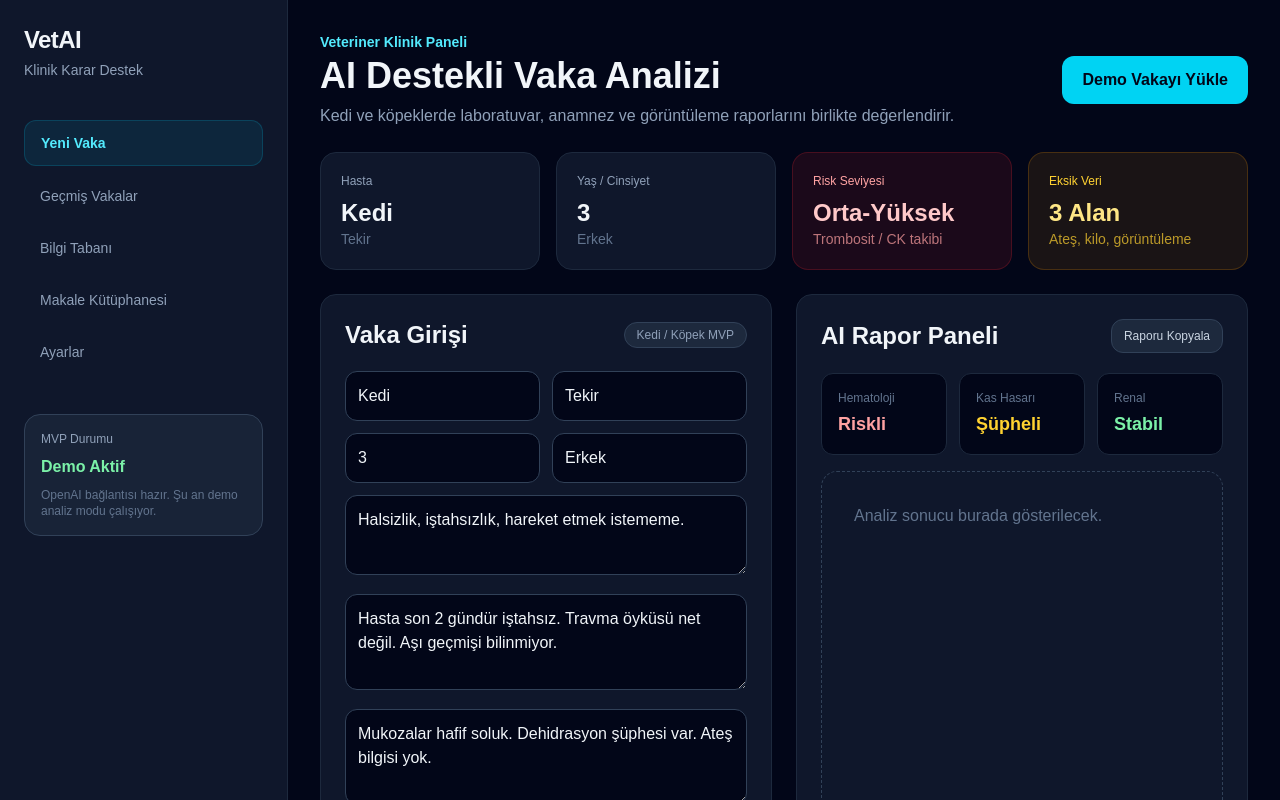
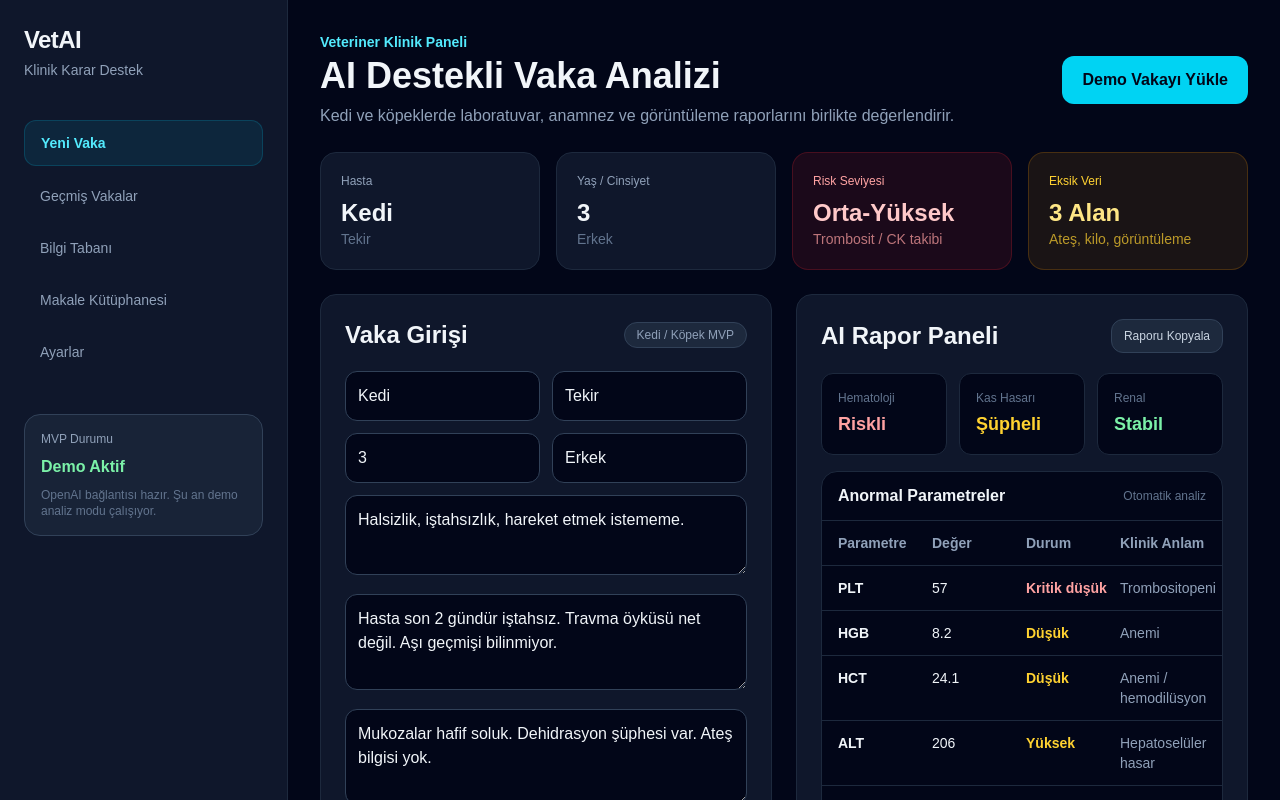
Before and after one commit to bertugegesargin-gif/vetai-clinic-assistant, a Next.js app: page / in a window 1280 px wide. Both pictures are taken after a click on the button "Demo Vakayı Yükle". Shown: the top 800 px of the page. Built offline with nearby package versions, Linux system fonts and the light colour scheme.

Commit message:
Added abnormal parameters table

```diff
--- a/app/page.tsx
+++ b/app/page.tsx
@@ -15,7 +15,48 @@ export default function Home() {
   const [xrayReport, setXrayReport] = useState("");
   const [result, setResult] = useState("");
   const [loading, setLoading] = useState(false);
+function getValue(text: string, key: string) {
+  const regex = new RegExp(`${key}\\s*:?\\s*([0-9.]+)`, "i");
+  const match = text.match(regex);
 
+  return match ? Number(match[1]) : null;
+}
+
+function getAbnormalParameters() {
+  const plt = getValue(hemogram, "PLT");
+  const hgb = getValue(hemogram, "HGB");
+  const hct = getValue(hemogram, "HCT");
+
+  const alt = getValue(biochemistry, "ALT");
+  const ast = getValue(biochemistry, "AST");
+  const ck = getValue(biochemistry, "CK");
+  const ca = getValue(biochemistry, "Ca");
+
+  const rows = [];
+
+  if (plt !== null && plt < 100)
+    rows.push(["PLT", plt, "Kritik düşük", "Trombositopeni"]);
+
+  if (hgb !== null && hgb < 9)
+    rows.push(["HGB", hgb, "Düşük", "Anemi"]);
+
+  if (hct !== null && hct < 30)
+    rows.push(["HCT", hct, "Düşük", "Anemi / hemodilüsyon"]);
+
+  if (alt !== null && alt > 145)
+    rows.push(["ALT", alt, "Yüksek", "Hepatoselüler hasar"]);
+
+  if (ast !== null && ast > 48)
+    rows.push(["AST", ast, "Yüksek", "Kas / karaciğer ilişkili"]);
+
+  if (ck !== null && ck > 315)
+    rows.push(["CK", ck, "Çok yüksek", "Kas hasarı şüphesi"]);
+
+  if (ca !== null && ca < 1.95)
+    rows.push(["Ca", ca, "Düşük", "Hipokalsemi"]);
+
+  return rows;
+}
   async function analyze() {
     setLoading(true);
     setResult("");
@@ -218,7 +259,56 @@ CK: 2045`);
                   <div className="text-lg font-bold text-green-300 mt-1">Stabil</div>
                 </div>
               </div>
+<div className="mb-4 rounded-2xl bg-slate-950 border border-slate-800 overflow-hidden">
+  <div className="px-4 py-3 border-b border-slate-800 flex items-center justify-between">
+    <h3 className="font-bold">Anormal Parametreler</h3>
 
+    <span className="text-xs text-slate-500">
+      Otomatik analiz
+    </span>
+  </div>
+
+  <div className="divide-y divide-slate-800 text-sm">
+    <div className="grid grid-cols-4 gap-2 px-4 py-3 text-slate-400 font-semibold">
+      <div>Parametre</div>
+      <div>Değer</div>
+      <div>Durum</div>
+      <div>Klinik Anlam</div>
+    </div>
+
+    {getAbnormalParameters().length === 0 && (
+      <div className="px-4 py-4 text-slate-500">
+        Anormal parametre bulunamadı.
+      </div>
+    )}
+
+    {getAbnormalParameters().map((row, index) => (
+      <div
+        key={index}
+        className="grid grid-cols-4 gap-2 px-4 py-3"
+      >
+        <div className="font-semibold">{row[0]}</div>
+
+        <div>{row[1]}</div>
+
+        <div
+          className={
+            String(row[2]).includes("Kritik") ||
+            String(row[2]).includes("Çok")
+              ? "text-red-300 font-bold"
+              : "text-amber-300 font-bold"
+          }
+        >
+          {row[2]}
+        </div>
+
+        <div className="text-slate-400">
+          {row[3]}
+        </div>
+      </div>
+    ))}
+  </div>
+</div>
               {!result && (
                 <div className="border border-dashed border-slate-700 rounded-2xl p-8 text-slate-500 min-h-[420px]">
                   Analiz sonucu burada gösterilecek.
```
